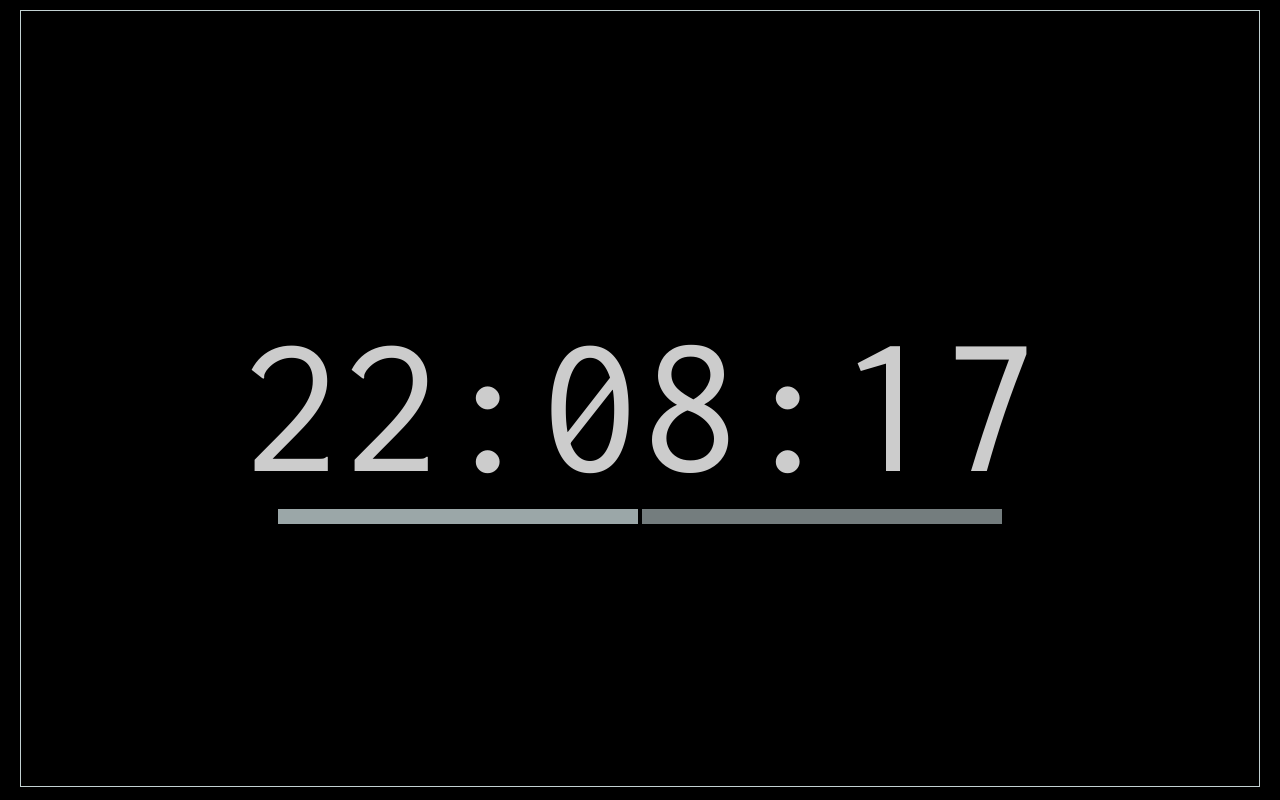
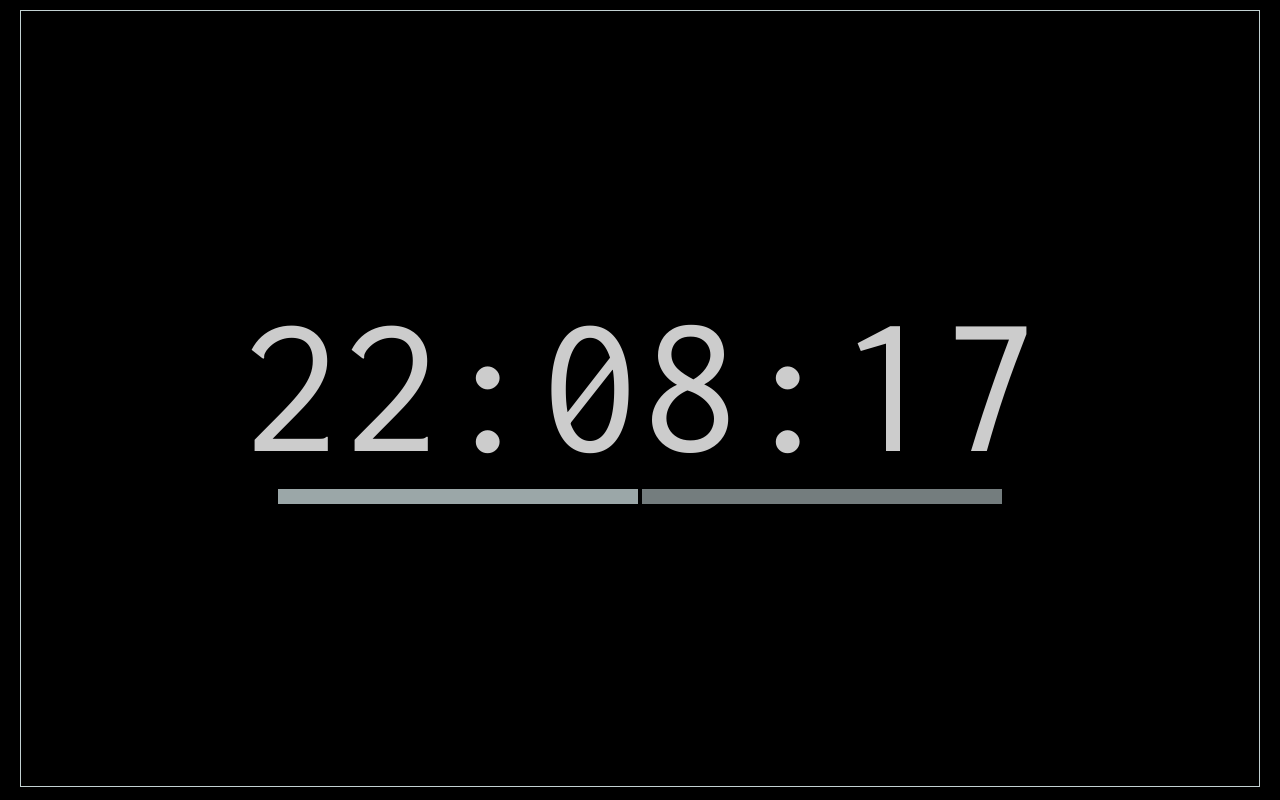
Before and after one commit to kemayo/colorclock, a plain HTML site: page index.html in a window 1280 px wide. Drawn offline with nearby package versions, Linux system fonts and the light colour scheme.

Commit message:
Spacing issue

```diff
--- a/index.html
+++ b/index.html
@@ -18,7 +18,7 @@
         }
         #clock {
             position:absolute;
-            margin:-100px 0 0 -400px;
+            margin:-120px 0 0 -400px;
             top:50%;
             left:50%;
             color:#fff;
```
